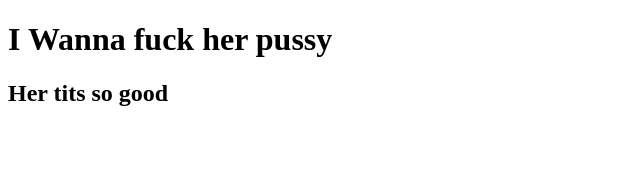
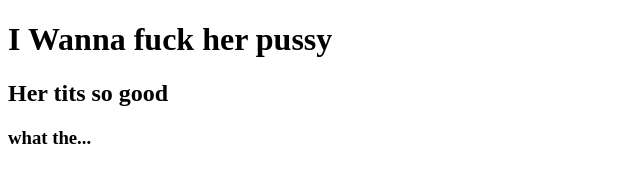
Before and after one commit to thenewdamob/firstNoob, a plain HTML site: page index.html in a window 1280 px wide. Shown: the full height of the page, 0-640 px from the left. Drawn offline with Linux system fonts and the light colour scheme.

Commit message:
Them the heading h3

```diff
--- a/index.html
+++ b/index.html
@@ -7,5 +7,6 @@
 <body>
 	<h1>I Wanna fuck her pussy</h1>
 	<h2>Her tits so good</h2>
+	<h3>what the...</h3>
 </body>
 </html>
```
